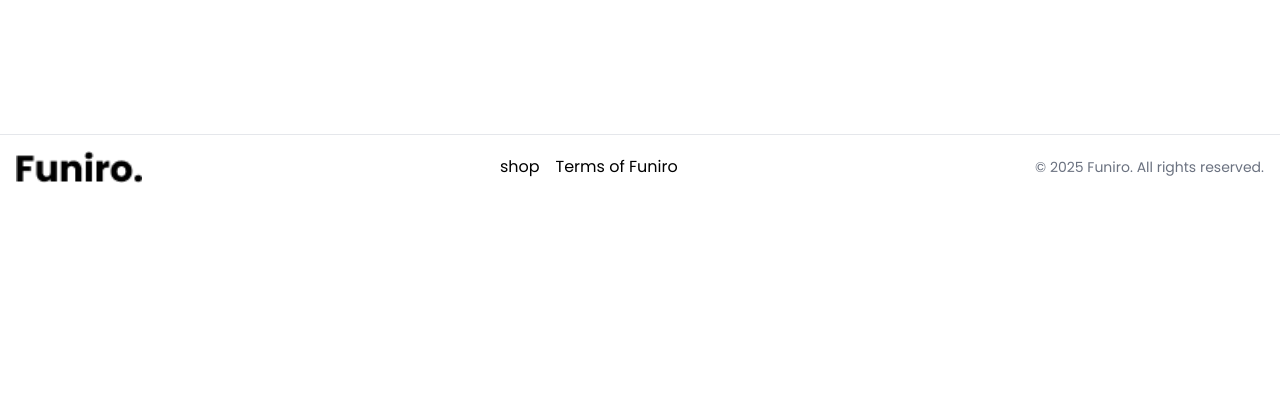
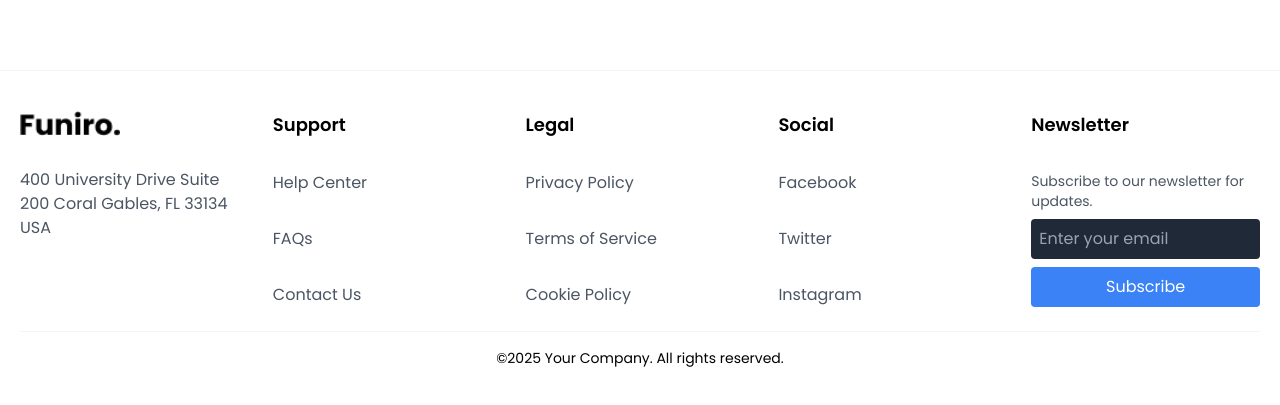
Before and after one commit to SiyaSok/ps-shop, a Next.js app: page /products in a window 1280 px wide. Shown: the part 843-1248 px from the top of the page. Before the commit the page ends 1042 px from the top, so only its background shows below. Built offline with nearby package versions, Linux system fonts and the light colour scheme; no server answers; the database is empty.

Commit message:
product page  update

```diff
--- a/app/(pages)/products/[id]/layout.jsx
+++ b/app/(pages)/products/[id]/layout.jsx
@@ -1,13 +1,5 @@
 /** @format */
-export const metadata = {
-  // No need for the type here, it's inferred
-  title: "Products Page",
-};
 
-export default function RootLayout({ children }) {
-  return (
-    <div className='flex flex-col min-h-screen'>
-      <main className='flex-grow'>{children}</main>
-    </div>
-  );
+export default function ProductLayout({ children }) {
+  return <section>{children}</section>;
 }
--- a/app/(pages)/products/[id]/page.jsx
+++ b/app/(pages)/products/[id]/page.jsx
@@ -1,6 +1,88 @@
 /** @format */
-const page = () => {
-  return <div>...</div>;
+
+import connectDB from "@/lib/db";
+import Product from "@/lib/modals/products";
+import Image from "next/image";
+import ProductPageProducts from "@/app/components/ProductPageProducts";
+import { MdArrowForwardIos } from "react-icons/md";
+/** @format */
+const page = async ({ params }) => {
+  await connectDB();
+  const prod = await Product.findById(params.id).lean();
+
+  return (
+    <>
+      <section className='bg-orange-100 p-4'>
+        <div className='container mx-auto flex flex-col md:flex-row items-center gap-4 md:justify-between py-8'>
+          <p className='text-lg md:text-xl flex items-center justify-center gap-4'>
+            <span className='font-semibold'>Home</span> <MdArrowForwardIos />
+            <span className='font-semibold'>Products</span>
+            <MdArrowForwardIos />
+            {" |"}
+            <span className='font-semibold'>{prod.title}</span>
+          </p>
+        </div>
+      </section>
+      <div className='flex flex-col md:flex-row gap-8 max-w-6xl mx-auto p-6'>
+        {/* Left Image */}
+        <div className='p-2 '>
+          <div className='bg-yellow-600 h-32 flex '>
+            <Image
+              width={100}
+              height={100}
+              src={prod.image}
+              alt={prod.title}
+              className='rounded object-cover' // Added object-cover
+            />
+          </div>
+        </div>
+
+        {/* Main Image */}
+        <div className='md:w-1/2 bg-yellow-600 rounded-lg flex items-center justify-center  overflow-hidden'>
+          {" "}
+          {/* Added width and overflow-hidden */}
+          <Image
+            width={1000} // Keep original width for responsiveness
+            height={600} // Keep original height for aspect ratio
+            src={prod.image}
+            alt={prod.title}
+            className='rounded object-cover bg-yellow-600' // Added object-cover
+            layout='responsive' // Make image responsive
+            objectFit='cover' // Cover the container
+          />
+        </div>
+
+        {/* Product Details */}
+        <div className='flex flex-col justify-between p-4 space-y-2 md:w-1/2'>
+          {" "}
+          {/* Added width for larger screens */}
+          <div>
+            <h1 className='text-4xl font-semibold'>{prod.title}</h1>
+            <p className='text-3xl text-gray-600 mt-4'>R {prod.price}</p>
+            <p className='text-lg mt-4'>{prod.description}</p>
+          </div>
+          <div>
+            {/* Buttons */}
+            <div className='flex gap-4 items-baseline'>
+              <input
+                type='number'
+                min={1}
+                defaultValue={1}
+                className='p-4 text-black border w-20 rounded-lg border-black'
+              />
+              <button className='bg-tranparent text-black py-4 px-4 border  border-black rounded-lg hover:bg-black hover:text-white'>
+                Add to Cart
+              </button>
+              <button className='bg-tranparent text-black py-4 px-4 border  border-black rounded-lg hover:bg-black hover:text-white'>
+                Compare
+              </button>
+            </div>
+          </div>
+        </div>
+      </div>
+      <ProductPageProducts />
+    </>
+  );
 };
 
 export default page;
--- a/app/components/Footer.jsx
+++ b/app/components/Footer.jsx
@@ -7,25 +7,94 @@ const Footer = () => {
   const currentYear = new Date().getFullYear();
 
   return (
-    <footer className='bg-white border-t border-grey py-4 mt-24'>
-      <div className='container mx-auto flex flex-col md:flex-row items-center justify-between px-4'>
-        <div className='mb-4 md:mb-0'>
-          <Image src={logo} alt='Logo' className='h-8 w-auto' />
+    <footer className='bg-white mt-8 text-black py-10  border-t border-gray-100'>
+      <div className='container mx-auto px-5'>
+        <div className='grid grid-cols-1 sm:grid-cols-2 md:grid-cols-3 lg:grid-cols-5 gap-6'>
+          <div>
+            <Image src={logo} alt='Funiro logo' width={100} height={30} />
+            <p className='my-8 text-gray-600'>
+              400 University Drive Suite 200 Coral Gables, FL 33134 USA
+            </p>
           </div>
-        <div className='flex flex-wrap justify-center md:justify-start mb-4 md:mb-0'>
-          <ul className='flex space-x-4'>
-            <li>
-              <Link href='/properties'>shop</Link>
+          <div>
+            <h4 className='text-lg font-semibold mb-3'>Support</h4>
+            <ul className=''>
+              <li className='mt-8'>
+                <a href='#' className=' text-gray-600 hover:underline'>
+                  Help Center
+                </a>
               </li>
-            <li>
-              <Link href='/'>Terms of Funiro</Link>
+              <li className='mt-8'>
+                <Link href='#' className='text-gray-600 hover:underline'>
+                  FAQs
+                </Link>
+              </li>
+              <li className='mt-8'>
+                <Link href='#' className=' text-gray-600 hover:underline'>
+                  Contact Us
+                </Link>
               </li>
             </ul>
           </div>
           <div>
-          <p className='text-sm text-gray-500 mt-2 md:mt-0'>
-            &copy; {currentYear} Funiro. All rights reserved.
+            <h4 className='text-lg font-semibold mb-3'>Legal</h4>
+            <ul className=''>
+              <li className='mt-8'>
+                <Link href='#' className='text-gray-600 hover:underline'>
+                  Privacy Policy
+                </Link>
+              </li>
+              <li className='mt-8'>
+                <Link href='#' className='text-gray-600 hover:underline'>
+                  Terms of Service
+                </Link>
+              </li>
+              <li className='mt-8'>
+                <Link href='#' className='text-gray-600 hover:underline'>
+                  Cookie Policy
+                </Link>
+              </li>
+            </ul>
+          </div>
+          <div>
+            <h4 className='text-lg font-semibold mb-3'>Social</h4>
+            <ul className=''>
+              <li className='mt-8'>
+                <Link href='#' className='text-gray-600 hover:underline'>
+                  Facebook
+                </Link>
+              </li>
+              <li className='mt-8'>
+                <Link href='#' className=' text-gray-600  hover:underline'>
+                  Twitter
+                </Link>
+              </li>
+              <li className='mt-8'>
+                <Link href='#' className='text-gray-600 hover:underline'>
+                  Instagram
+                </Link>
+              </li>
+            </ul>
+          </div>
+          <div>
+            <h4 className='text-lg font-semibold mb-3'>Newsletter</h4>
+            <p className='mb-2 text-sm text-gray-600 mt-8'>
+              Subscribe to our newsletter for updates.
             </p>
+            <form>
+              <input
+                type='email'
+                placeholder='Enter your email'
+                className='w-full p-2 rounded bg-gray-800 text-white focus:outline-none'
+              />
+              <button className='mt-2 w-full bg-blue-500 hover:bg-blue-600 text-white py-2 rounded'>
+                Subscribe
+              </button>
+            </form>
+          </div>
+        </div>
+        <div className='text-center text-sm mt-6 border-t border-gray-100 pt-4'>
+          &copy;{currentYear} Your Company. All rights reserved.
         </div>
       </div>
     </footer>
--- a/app/components/Navbar.jsx
+++ b/app/components/Navbar.jsx
@@ -178,8 +178,6 @@ const Navbar = () => {
                   aria-expanded='false'
                   aria-haspopup='true'
                   onClick={() => setisProfileMenuOpen((prev) => !prev)}>
-                  <span className='absolute -inset-1.5'></span>
-                  <span className='sr-only'>Open user menu</span>
                   <Image
                     className='h-8 w-8 rounded-full'
                     src={`${session?.user?.image}`}
--- a/app/components/PageHero.jsx
+++ b/app/components/PageHero.jsx
@@ -29,7 +29,9 @@ const PageHero = () => {
     pathname.startsWith("/") ? pathname.substring(1) : pathname
   );
 
-  return (
+  const ProdPagePath = pathname.split("/");
+
+  return ProdPagePath.length === 2 ? (
     <section
       className='relative h-[200px] md:h-[400px] bg-cover bg-center '
       style={{ backgroundImage: `url(${CoverIamge.src})` }}>
@@ -49,6 +51,8 @@ const PageHero = () => {
         </div>
       </div>
     </section>
+  ) : (
+    ""
   );
 };
 
--- /dev/null
+++ b/app/components/ProductPageProducts.jsx
@@ -0,0 +1,35 @@
+/** @format */
+// import connectDB from "@/lib/db";
+// import Product from "@/lib/modals/products";
+// import Products from "./Products";
+
+const ProductPageProducts = async () => {
+  // await connectDB();
+
+  // const recentProduct = await Product.find({})
+  //   .sort({ createdAt: -1 }) // Corrected typo: createAT to createdAt
+  //   .limit(4)
+  //   .lean();
+
+  // // More efficient simplification using projection in the query
+  // const simplifiedProducts = recentProduct.map((product) => ({
+  //   _id: product._id,
+  //   title: product.title,
+  //   description: product.description,
+  //   price: product.price,
+  //   image: product.image,
+  //   outOfStock: product.outOfStock,
+  //   category: product.category
+  //     ? { _id: product.category._id, name: product.category.name }
+  //     : null,
+  // }));
+
+  return (
+    <>
+      Products
+      {/* <Products products={simplifiedProducts} /> */}
+    </>
+  );
+};
+
+export default ProductPageProducts;
--- a/app/components/Products.jsx
+++ b/app/components/Products.jsx
@@ -31,10 +31,8 @@ const Products = ({ products, markAsOutofStock }) => {
     <div className='container mx-auto p-4'>
       <div className='grid grid-cols-1 sm:grid-cols-2 md:grid-cols-3 lg:grid-cols-4 gap-8'>
         {products.map((product) => (
-          <div
-            key={product._id}
-            className='border bg-gray-200 shadow-md relative group overflow-hidden'>
-            <Link href={`/products/${product._id}`}>
+          <Link key={product._id} href={`/products/${product._id}`}>
+            <div className='border bg-gray-200 shadow-md relative group overflow-hidden'>
               <div className='relative aspect-[4/5] w-full overflow-hidden'>
                 <Image
                   src={product.image}
@@ -51,7 +49,6 @@ const Products = ({ products, markAsOutofStock }) => {
                   {product.title}
                 </h2>
               </div>
-            </Link>
               <div className='p-4'>
                 <p className='text-gray-600 mb-2 line-clamp-3'>
                   {product.description}
@@ -112,6 +109,7 @@ const Products = ({ products, markAsOutofStock }) => {
                 </div>
               </div>
             </div>
+          </Link>
         ))}
       </div>
     </div>
```
Lines whose indentation alone changed are shown as unchanged.
